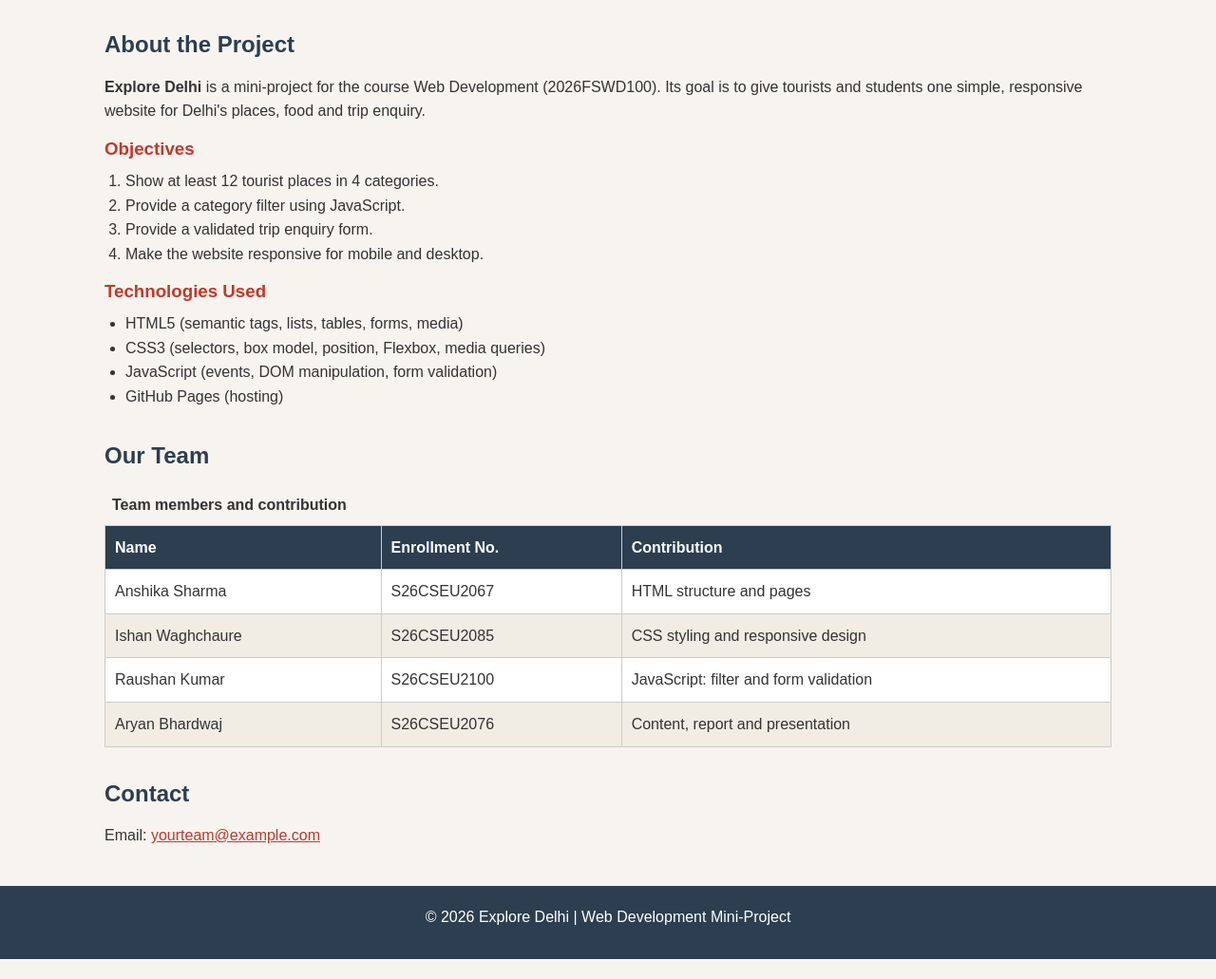
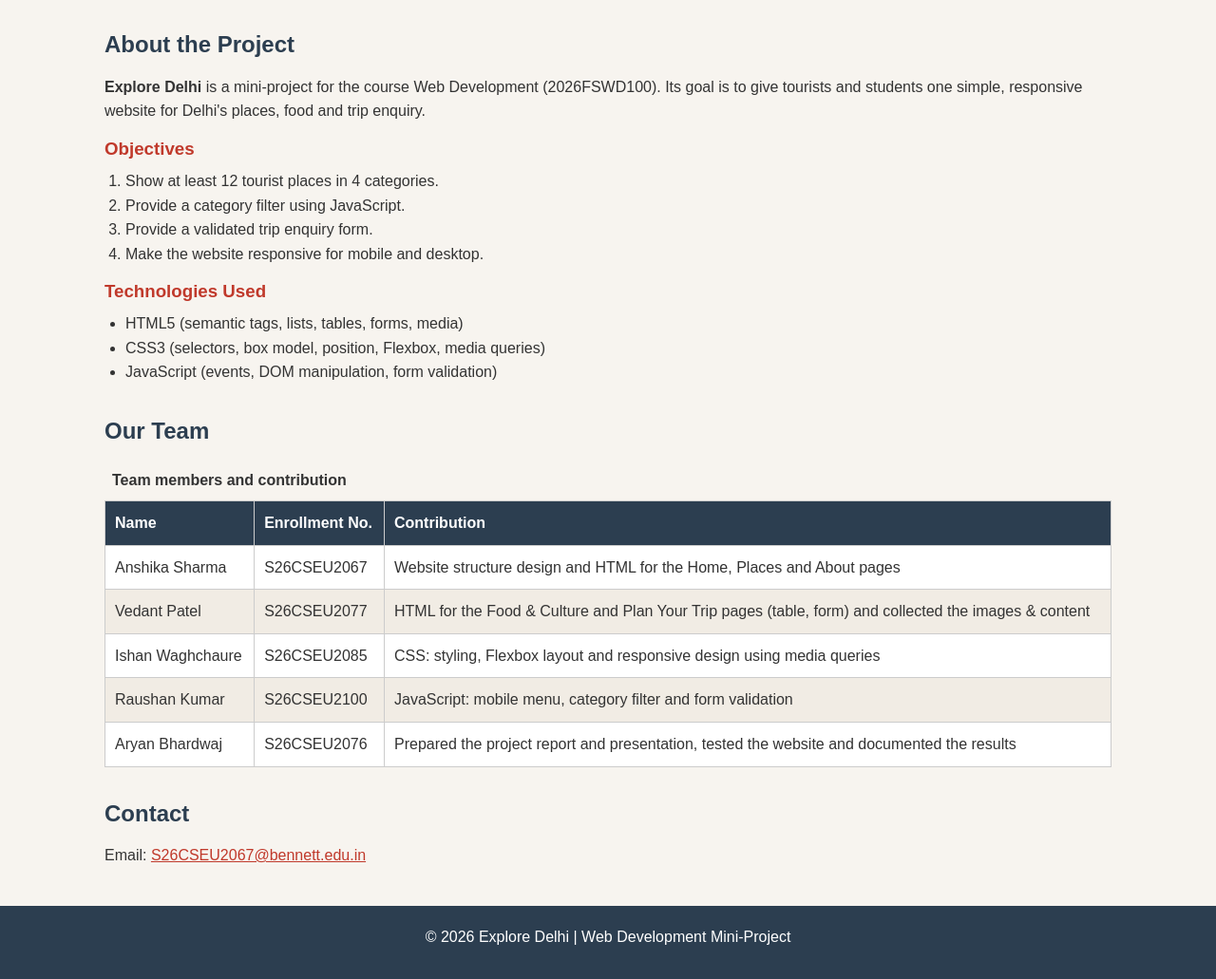
Before and after one commit to Anshika-Sharma-23/explore-delhi, a plain HTML site: page about.html in a window 1280 px wide. Shown: the part 68-1099 px from the top of the page at 95% size. Before the commit the page ends 1078 px from the top, so only its background shows below. Drawn offline with Linux system fonts and the light colour scheme.

Commit message:
Add files via upload

```diff
--- a/about.html
+++ b/about.html
@@ -46,11 +46,10 @@
         <li>HTML5 (semantic tags, lists, tables, forms, media)</li>
         <li>CSS3 (selectors, box model, position, Flexbox, media queries)</li>
         <li>JavaScript (events, DOM manipulation, form validation)</li>
-        <li>GitHub Pages (hosting)</li>
       </ul>
     </section>
 
-    <!-- ========== TEAM TABLE (apne naam daalo) ========== -->
+    <!-- ========== TEAM TABLE ========== -->
     <section class="container">
       <h2>Our Team</h2>
       <table>
@@ -66,22 +65,27 @@
           <tr>
             <td>Anshika Sharma</td>
             <td>S26CSEU2067</td>
-            <td>HTML structure and pages</td>
+            <td>Website structure design and HTML for the Home, Places and About pages</td>
+          </tr>
+          <tr>
+            <td>Vedant Patel</td>
+            <td>S26CSEU2077</td>
+            <td>HTML for the Food & Culture and Plan Your Trip pages (table, form) and collected the images & content</td>
           </tr>
           <tr>
             <td>Ishan Waghchaure</td>
             <td>S26CSEU2085</td>
-            <td>CSS styling and responsive design</td>
+            <td>CSS: styling, Flexbox layout and responsive design using media queries</td>
           </tr>
           <tr>
             <td>Raushan Kumar</td>
             <td>S26CSEU2100</td>
-            <td>JavaScript: filter and form validation</td>
+            <td>JavaScript: mobile menu, category filter and form validation</td>
           </tr>
           <tr>
             <td>Aryan Bhardwaj</td>
             <td>S26CSEU2076</td>
-            <td>Content, report and presentation</td>
+            <td>Prepared the project report and presentation, tested the website and documented the results</td>
           </tr>
         </tbody>
       </table>
@@ -89,7 +93,7 @@
 
     <section class="container">
       <h2>Contact</h2>
-      <p>Email: <a href="mailto:yourteam@example.com">yourteam@example.com</a></p>
+      <p>Email: <a href="mailto:S26CSEU2067@bennett.edu.in">S26CSEU2067@bennett.edu.in</a></p>
     </section>
 
   </main>
```
Also changed, not shown: index.html (+2 -11 lines).
